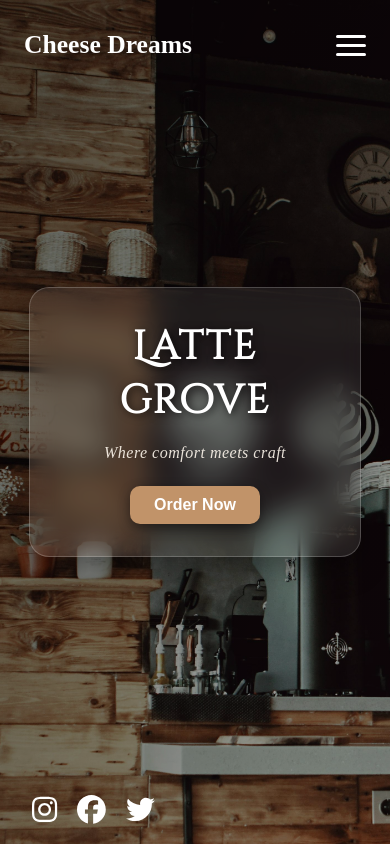
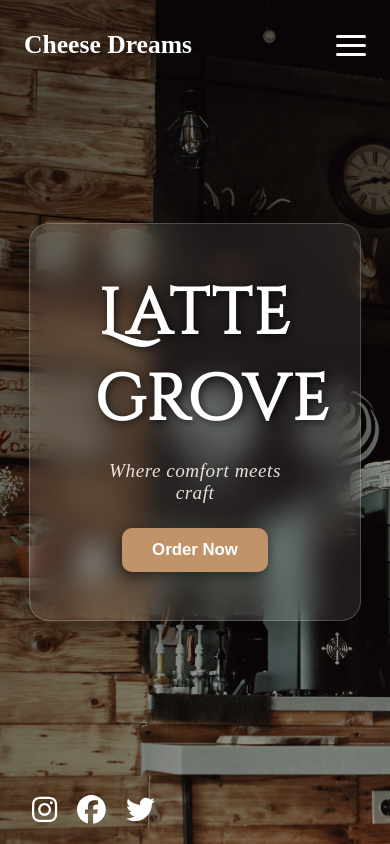
Before and after one commit to varshareddygangasani/food-menu, a React (Vite) app in the folder food-menu/: page / in a window 390 px wide. Built offline with nearby package versions, Linux system fonts and the light colour scheme.

Commit message:
worked on homepg mob css

```diff
--- a/food-menu/src/Home.css
+++ b/food-menu/src/Home.css
@@ -83,23 +83,3 @@
     transform: translateY(0);
   }
 }
-
-/* Responsive styles */
-@media (max-width: 768px) {
-  .title-container {
-    padding: 32px 24px;
-  }
-
-  .home-title {
-    font-size: 2.5rem;
-  }
-
-  .home-tagline {
-    font-size: 1rem;
-  }
-
-  .order-button {
-    font-size: 1rem;
-    padding: 10px 24px;
-  }
-}
```
